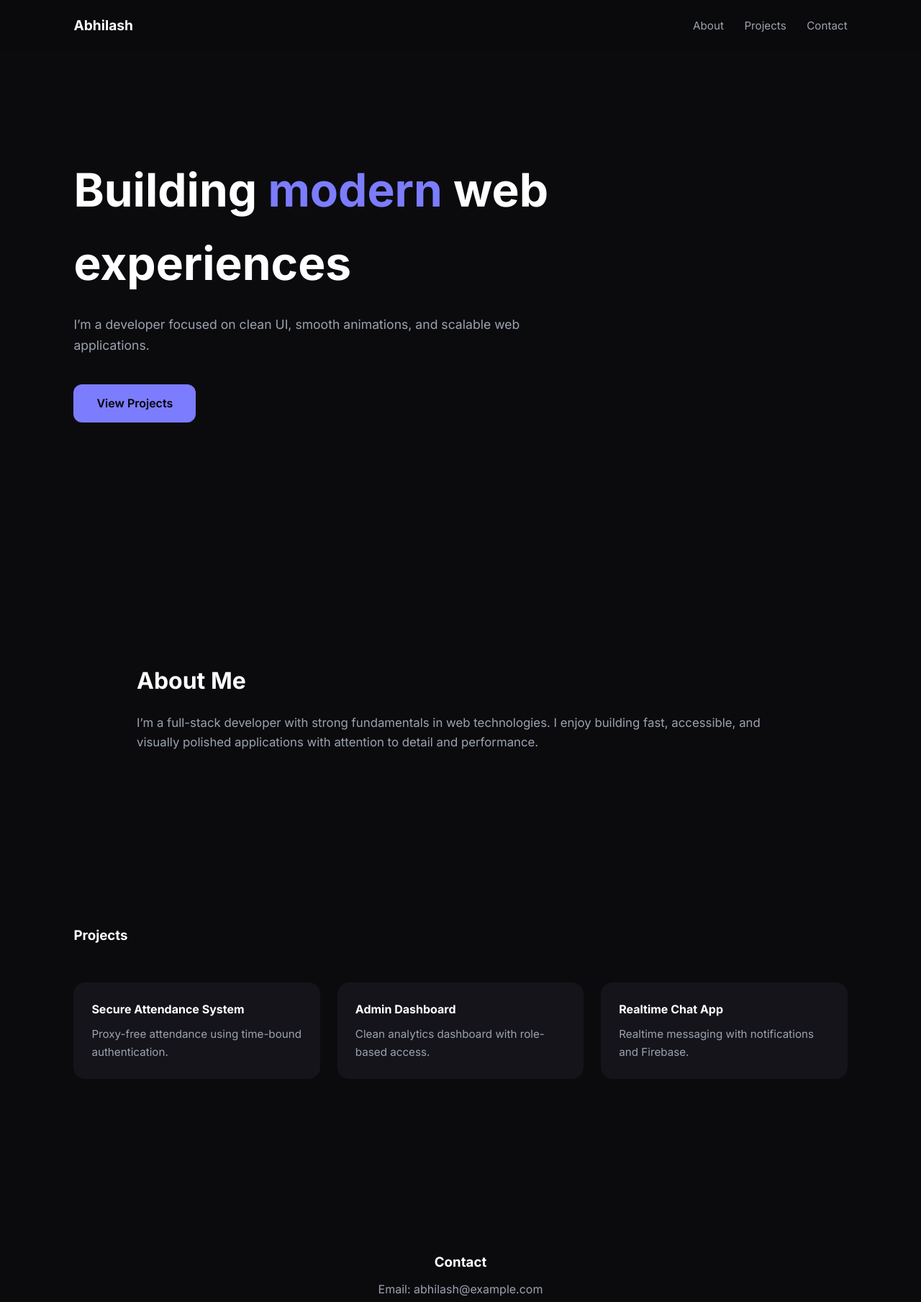
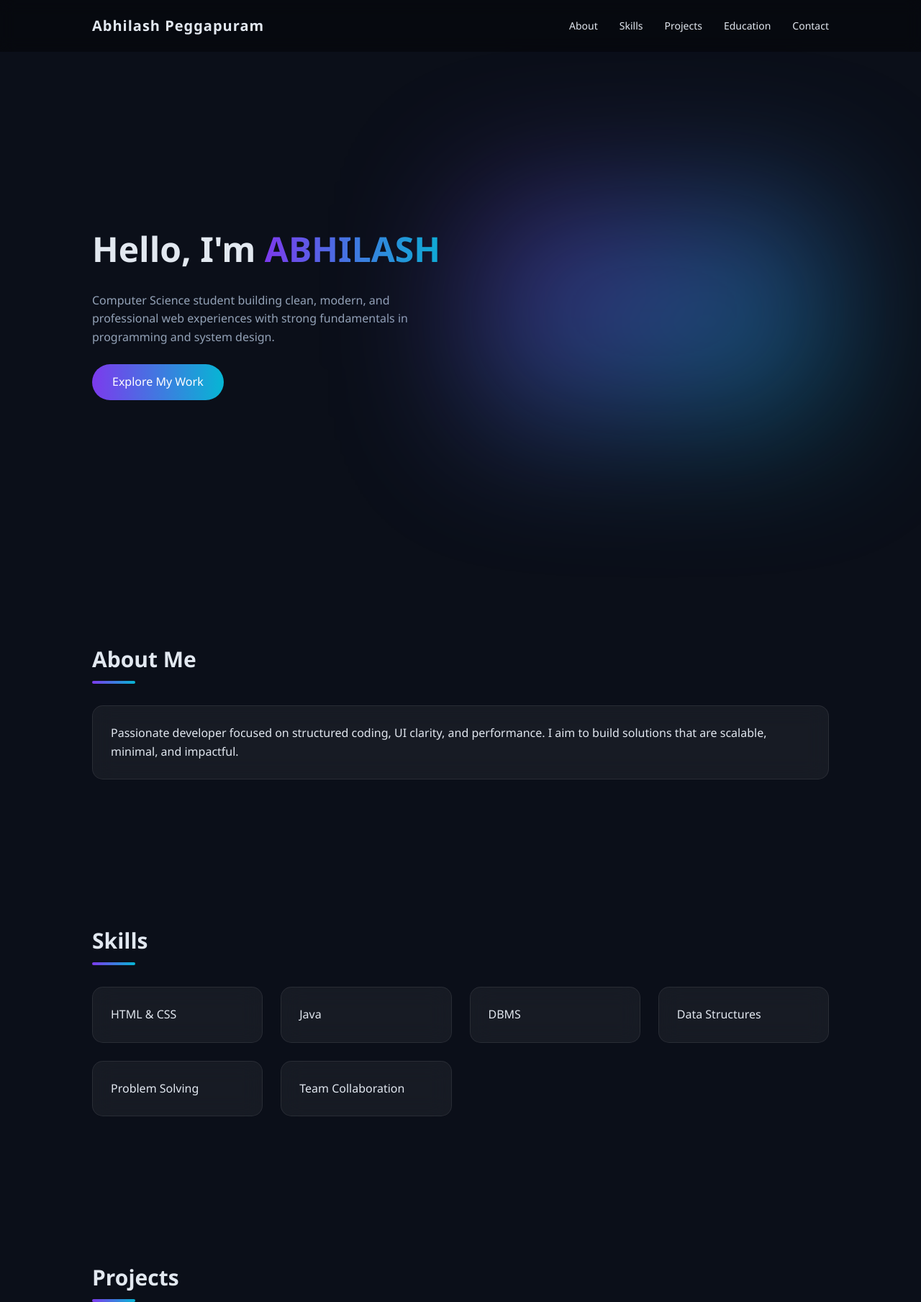
Before and after one commit to Abhilash464/portfolio, a plain HTML site: page index.html in a window 1280 px wide. Shown: the top 1809 px of the page at 72% size. Drawn offline with Linux system fonts and the light colour scheme.

Commit message:
Portfolio

```diff
--- a/index.html
+++ b/index.html
@@ -1,287 +1,325 @@
 <!DOCTYPE html>
 <html lang="en">
 <head>
-  <meta charset="UTF-8" />
-  <meta name="viewport" content="width=device-width, initial-scale=1.0"/>
-  <title>Abhilash | Developer Portfolio</title>
-
-  <!-- Google Font -->
-  <link href="https://fonts.googleapis.com/css2?family=Inter:wght@300;400;600;700&display=swap" rel="stylesheet">
+<meta charset="UTF-8">
+<meta name="viewport" content="width=device-width, initial-scale=1.0">
+<title>Polepaka Likhith | Portfolio</title>
 
 <style>
-    :root {
-      --bg: #0b0b0e;
-      --card: #14141a;
-      --text: #ffffff;
-      --muted: #9ca3af;
-      --accent: #7c7cff;
+
+/* ================= ROOT VARIABLES ================= */
+:root{
+    --bg:#0b0f19;
+    --card:rgba(255,255,255,0.05);
+    --primary:#7c3aed;
+    --secondary:#06b6d4;
+    --text:#e2e8f0;
+    --muted:#94a3b8;
 }
 
-    * {
-      margin: 0;
-      padding: 0;
-      box-sizing: border-box;
-      font-family: 'Inter', sans-serif;
+/* ================= GLOBAL ================= */
+*{
+    margin:0;
+    padding:0;
+    box-sizing:border-box;
+    scroll-behavior:smooth;
 }
 
-    body {
-      background: var(--bg);
-      color: var(--text);
-      line-height: 1.6;
-      overflow-x: hidden;
+body{
+    font-family: 'Segoe UI', sans-serif;
+    background:var(--bg);
+    color:var(--text);
+    line-height:1.6;
 }
 
-    a {
-      color: inherit;
-      text-decoration: none;
+section{
+    padding:100px 10%;
 }
 
-    section {
-      padding: 120px 8%;
+h2{
+    font-size:30px;
+    margin-bottom:40px;
+    position:relative;
 }
 
-    /* NAV */
-    header {
-      position: fixed;
-      top: 0;
-      width: 100%;
-      background: rgba(11,11,14,0.6);
-      backdrop-filter: blur(10px);
-      z-index: 100;
+/* Accent underline */
+h2::after{
+    content:"";
+    width:60px;
+    height:4px;
+    background:linear-gradient(to right,var(--primary),var(--secondary));
+    position:absolute;
+    bottom:-10px;
+    left:0;
+    border-radius:5px;
 }
 
-    nav {
-      display: flex;
-      justify-content: space-between;
-      align-items: center;
-      padding: 20px 8%;
+/* ================= NAV ================= */
+header{
+    position:sticky;
+    top:0;
+    backdrop-filter:blur(10px);
+    background:rgba(0,0,0,0.4);
+    padding:20px 10%;
+    z-index:1000;
 }
 
-    nav h1 {
-      font-weight: 700;
-      font-size: 1.2rem;
+nav{
+    display:flex;
+    justify-content:space-between;
+    align-items:center;
 }
 
-    nav a {
-      margin-left: 24px;
-      font-size: 0.95rem;
-      color: var(--muted);
+.logo{
+    font-weight:600;
+    font-size:20px;
+    letter-spacing:1px;
 }
 
-    nav a:hover {
-      color: var(--text);
+nav ul{
+    list-style:none;
+    display:flex;
+    gap:30px;
 }
 
-    /* HERO */
-    .hero {
-      min-height: 100vh;
-      display: flex;
-      align-items: center;
+nav ul li a{
+    text-decoration:none;
+    color:var(--text);
+    font-size:14px;
+    transition:0.3s;
 }
 
-    .hero-content {
-      max-width: 700px;
-      animation: fadeUp 1s ease forwards;
+nav ul li a:hover{
+    color:var(--primary);
 }
 
-    .hero h2 {
-      font-size: clamp(2.5rem, 5vw, 4rem);
-      font-weight: 700;
+/* ================= HERO ================= */
+#home{
+    display:flex;
+    justify-content:space-between;
+    align-items:center;
+    min-height:90vh;
+    gap:50px;
 }
 
-    .hero h2 span {
-      color: var(--accent);
+.hero-text{
+    flex:1;
+    animation:fadeUp 1s ease forwards;
 }
 
-    .hero p {
-      margin-top: 20px;
-      color: var(--muted);
-      font-size: 1.1rem;
+.hero-text h1{
+    font-size:48px;
+    margin-bottom:20px;
 }
 
-    .btn {
-      display: inline-block;
-      margin-top: 40px;
-      padding: 14px 32px;
-      background: var(--accent);
-      color: #000;
-      border-radius: 12px;
-      font-weight: 600;
-      transition: transform 0.3s ease;
+.hero-text span{
+    background:linear-gradient(to right,var(--primary),var(--secondary));
+    -webkit-background-clip:text;
+    color:transparent;
 }
 
-    .btn:hover {
-      transform: translateY(-4px);
+.hero-text p{
+    color:var(--muted);
+    max-width:500px;
 }
 
-    /* ABOUT */
-    .about {
-      max-width: 900px;
-      margin: auto;
+.hero-panel{
+    flex:1;
+    height:300px;
+    border-radius:20px;
+    background:linear-gradient(135deg,var(--primary),var(--secondary));
+    filter:blur(100px);
+    opacity:0.5;
 }
 
-    .about h3 {
-      font-size: 2rem;
-      margin-bottom: 20px;
+/* Button */
+.btn{
+    display:inline-block;
+    margin-top:25px;
+    padding:12px 28px;
+    border-radius:30px;
+    text-decoration:none;
+    background:linear-gradient(to right,var(--primary),var(--secondary));
+    color:white;
+    transition:0.3s;
 }
 
-    .about p {
-      color: var(--muted);
-      font-size: 1.05rem;
+.btn:hover{
+    transform:translateY(-5px);
+    box-shadow:0 10px 25px rgba(0,0,0,0.5);
 }
 
-    /* PROJECTS */
-    .projects-grid {
-      display: grid;
-      grid-template-columns: repeat(auto-fit, minmax(260px, 1fr));
-      gap: 24px;
-      margin-top: 50px;
+/* ================= GLASS CARD ================= */
+.card{
+    background:var(--card);
+    padding:25px;
+    border-radius:15px;
+    backdrop-filter:blur(15px);
+    border:1px solid rgba(255,255,255,0.08);
+    transition:0.3s;
 }
 
-    .project-card {
-      background: var(--card);
-      padding: 24px;
-      border-radius: 16px;
-      border: 1px solid transparent;
-      transition: all 0.4s ease;
-      opacity: 0;
-      transform: translateY(30px);
+.card:hover{
+    transform:translateY(-8px);
+    border-color:var(--primary);
 }
 
-    .project-card.show {
-      opacity: 1;
-      transform: translateY(0);
+/* ================= SKILLS ================= */
+.skills-grid{
+    display:grid;
+    grid-template-columns:repeat(auto-fit,minmax(200px,1fr));
+    gap:25px;
 }
 
-    .project-card:hover {
-      border-color: var(--accent);
-      transform: translateY(-8px);
+/* ================= PROJECTS ================= */
+.projects-grid{
+    display:grid;
+    grid-template-columns:repeat(auto-fit,minmax(250px,1fr));
+    gap:30px;
 }
 
-    .project-card h4 {
-      margin-bottom: 10px;
+/* ================= TIMELINE (EDUCATION) ================= */
+.timeline{
+    border-left:3px solid var(--primary);
+    padding-left:20px;
 }
 
-    .project-card p {
-      color: var(--muted);
-      font-size: 0.95rem;
+.timeline-item{
+    margin-bottom:30px;
 }
 
-    /* CONTACT */
-    .contact {
-      text-align: center;
+/* ================= CONTACT ================= */
+#contact{
+    text-align:center;
 }
 
-    .contact p {
-      color: var(--muted);
-      margin-top: 10px;
+#contact p{
+    color:var(--muted);
+    margin:10px 0;
 }
 
-    footer {
-      text-align: center;
-      padding: 30px;
-      color: var(--muted);
-      font-size: 0.9rem;
+/* ================= ANIMATION ================= */
+@keyframes fadeUp{
+    from{opacity:0; transform:translateY(40px);}
+    to{opacity:1; transform:translateY(0);}
 }
 
-    /* ANIMATIONS */
-    @keyframes fadeUp {
-      from {
-        opacity: 0;
-        transform: translateY(40px);
+/* ================= RESPONSIVE ================= */
+@media(max-width:900px){
+
+    #home{
+        flex-direction:column;
+        text-align:center;
     }
-      to {
-        opacity: 1;
-        transform: translateY(0);
+
+    .hero-panel{
+        display:none;
+    }
+
+    h2::after{
+        left:50%;
+        transform:translateX(-50%);
+    }
+
+    h2{
+        text-align:center;
+    }
+
+    section{
+        padding:80px 6%;
     }
 }
 
-    @media (max-width: 768px) {
-      nav a {
-        margin-left: 16px;
-      }
-    }
 </style>
 </head>
+
 <body>
 
+<!-- ================= NAVIGATION ================= -->
 <header>
 <nav>
-    <h1>Abhilash</h1>
-    <div>
-      <a href="#about">About</a>
-      <a href="#projects">Projects</a>
-      <a href="#contact">Contact</a>
-    </div>
+<div class="logo">Abhilash Peggapuram</div>
+<ul>
+<li><a href="#about">About</a></li>
+<li><a href="#skills">Skills</a></li>
+<li><a href="#projects">Projects</a></li>
+<li><a href="#education">Education</a></li>
+<li><a href="#contact">Contact</a></li>
+</ul>
 </nav>
 </header>
 
-<section class="hero">
-  <div class="hero-content">
-    <h2>Building <span>modern</span> web experiences</h2>
-    <p>
-      I’m a developer focused on clean UI, smooth animations,
-      and scalable web applications.
-    </p>
-    <a href="#projects" class="btn">View Projects</a>
+<!-- ================= HERO ================= -->
+<section id="home">
+<div class="hero-text">
+<h1>Hello, I'm <span>ABHILASH</span></h1>
+<p>Computer Science student building clean, modern, and professional web experiences with strong fundamentals in programming and system design.</p>
+<a href="#projects" class="btn">Explore My Work</a>
 </div>
+<div class="hero-panel"></div>
 </section>
 
+<!-- ================= ABOUT ================= -->
 <section id="about">
-  <div class="about">
-    <h3>About Me</h3>
+<h2>About Me</h2>
+<div class="card">
 <p>
-      I’m a full-stack developer with strong fundamentals in web technologies.
-      I enjoy building fast, accessible, and visually polished applications
-      with attention to detail and performance.
+Passionate developer focused on structured coding, UI clarity, and performance.
+I aim to build solutions that are scalable, minimal, and impactful.
 </p>
 </div>
 </section>
 
+<!-- ================= SKILLS ================= -->
+<section id="skills">
+<h2>Skills</h2>
+<div class="skills-grid">
+<div class="card">HTML & CSS</div>
+<div class="card">Java</div>
+<div class="card">DBMS</div>
+<div class="card">Data Structures</div>
+<div class="card">Problem Solving</div>
+<div class="card">Team Collaboration</div>
+</div>
+</section>
+
+<!-- ================= PROJECTS ================= -->
 <section id="projects">
-  <h3>Projects</h3>
-
+<h2>Projects</h2>
 <div class="projects-grid">
-    <div class="project-card">
-      <h4>Secure Attendance System</h4>
-      <p>Proxy-free attendance using time-bound authentication.</p>
+<div class="card">
+<h3>Portfolio Website</h3>
+<p>Responsive premium personal portfolio built using pure HTML & CSS.</p>
 </div>
-
-    <div class="project-card">
-      <h4>Admin Dashboard</h4>
-      <p>Clean analytics dashboard with role-based access.</p>
+<div class="card">
+<h3>Student Management System</h3>
+<p>Java-based application to manage student records efficiently.</p>
 </div>
-
-    <div class="project-card">
-      <h4>Realtime Chat App</h4>
-      <p>Realtime messaging with notifications and Firebase.</p>
+<div class="card">
+<h3>3D Product Design</h3>
+<p>Academic project demonstrating product modeling and presentation.</p>
 </div>
 </div>
 </section>
 
-<section id="contact" class="contact">
-  <h3>Contact</h3>
-  <p>Email: abhilash@example.com</p>
-  <p>Open for internships & developer roles</p>
+<!-- ================= EDUCATION ================= -->
+<section id="education">
+<h2>Education</h2>
+<div class="timeline">
+<div class="timeline-item">
+<h3>B.Tech in Computer Science</h3>
+<p>University Name (2022 – 2026)</p>
+</div>
+</div>
 </section>
 
-<footer>
-  © 2025 Abhilash. All rights reserved.
-</footer>
-
-<script>
-  const cards = document.querySelectorAll('.project-card');
-
-  const observer = new IntersectionObserver(entries => {
-    entries.forEach(entry => {
-      if (entry.isIntersecting) {
-        entry.target.classList.add('show');
-      }
-    });
-  }, { threshold: 0.2 });
-
-  cards.forEach(card => observer.observe(card));
-</script>
+<!-- ================= CONTACT ================= -->
+<section id="contact">
+<h2>Contact</h2>
+<p>Email: abhilash@example.com</p>
+<p>LinkedIn: linkedin.com/in/yourprofile</p>
+<p>Phone: +91 XXXXX XXXXX</p>
+</section>
 
 </body>
 </html>
```
Lines whose indentation alone changed are shown as unchanged.
